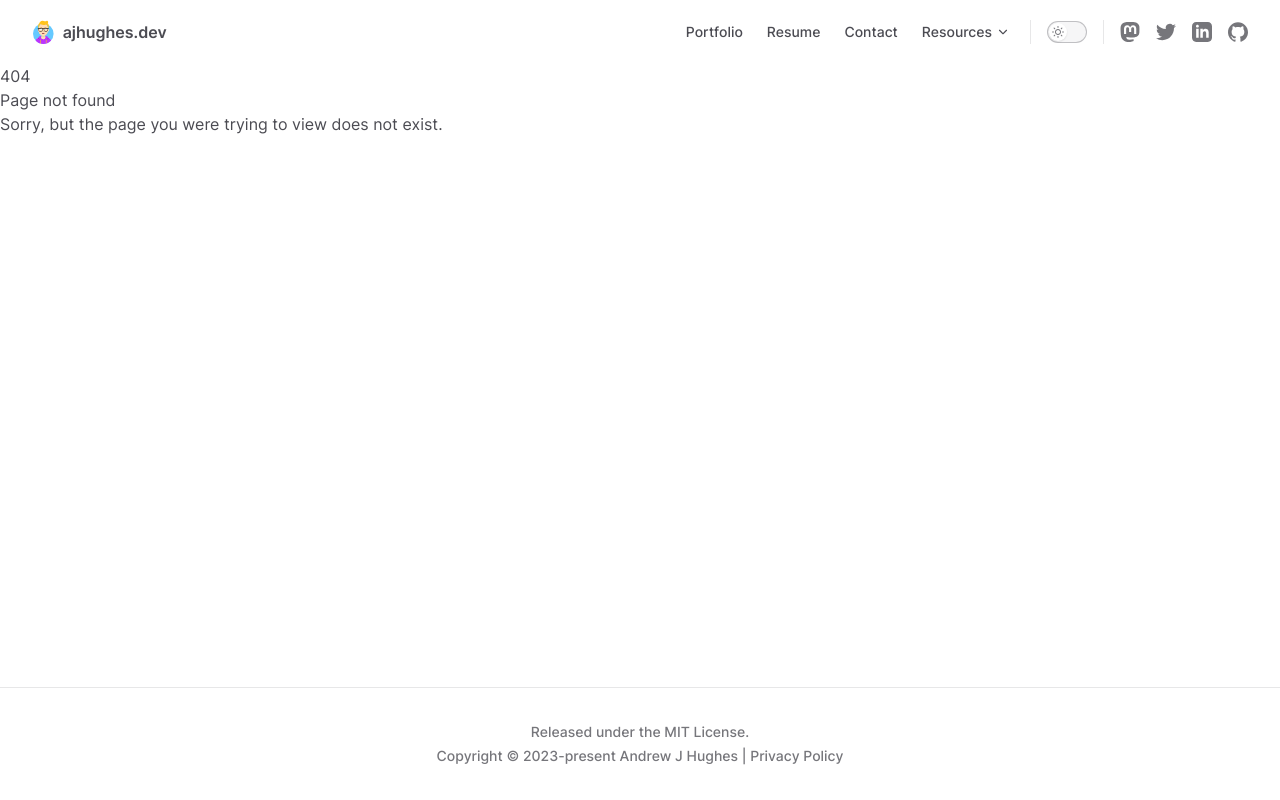
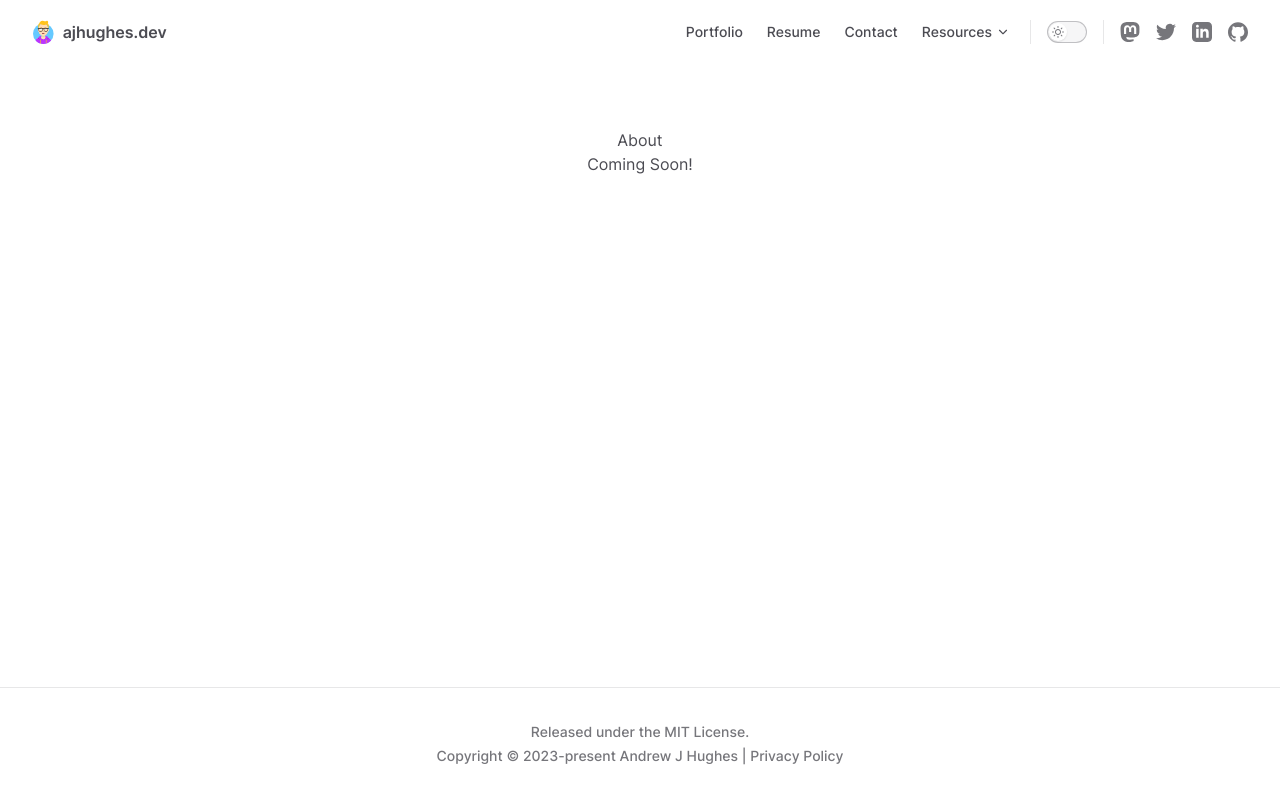
Before and after one commit to ajhughesdev/website, a React (Vite) app: page /about in a window 1280 px wide. Built offline with nearby package versions, Linux system fonts and the light colour scheme.

Commit message:
About section placeholder

```diff
--- a/src/App.jsx
+++ b/src/App.jsx
@@ -8,6 +8,7 @@ import Resume from './pages/Resume'
 import Contact from './pages/Contact'
 import NotFound from './pages/NotFound'
 import PrivacyPolicy from './pages/PrivacyPolicy'
+import About from './pages/About/About'
 
 const App = () => {
   const prefersDarkMode = window.matchMedia(
@@ -47,6 +48,7 @@ const App = () => {
         <Route path='portfolio' element={<Portfolio />} />
         <Route path='resume' element={<Resume darkMode={darkMode} />} />
         <Route path='contact' element={<Contact />} />
+        <Route path='about' element={<About />} />
         <Route path='*' element={<NotFound />} />
         <Route path='privacy-policy' element={<PrivacyPolicy />} />
       </Route>
--- /dev/null
+++ b/src/pages/About/About.jsx
@@ -0,0 +1,12 @@
+import css from './about.module.css'
+
+const About = () => {
+    return (
+        <div className={css.about}>
+            <h2>About</h2>
+            <p>Coming Soon!</p>
+        </div>
+    )
+}
+
+export default About
--- /dev/null
+++ b/src/pages/About/about.module.css
@@ -0,0 +1,4 @@
+.about {
+    padding-block-start: 4rem;
+    text-align: center;
+}
```
